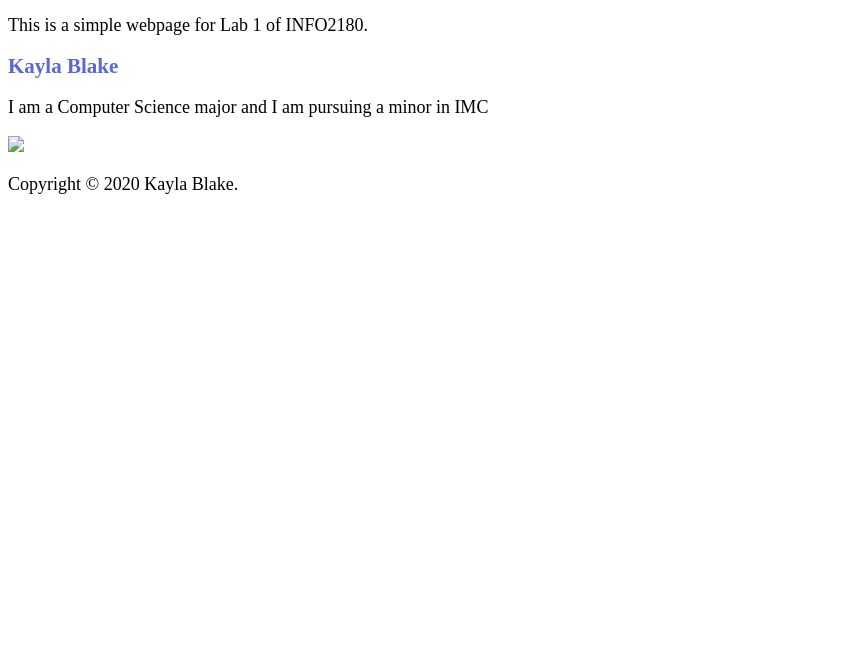
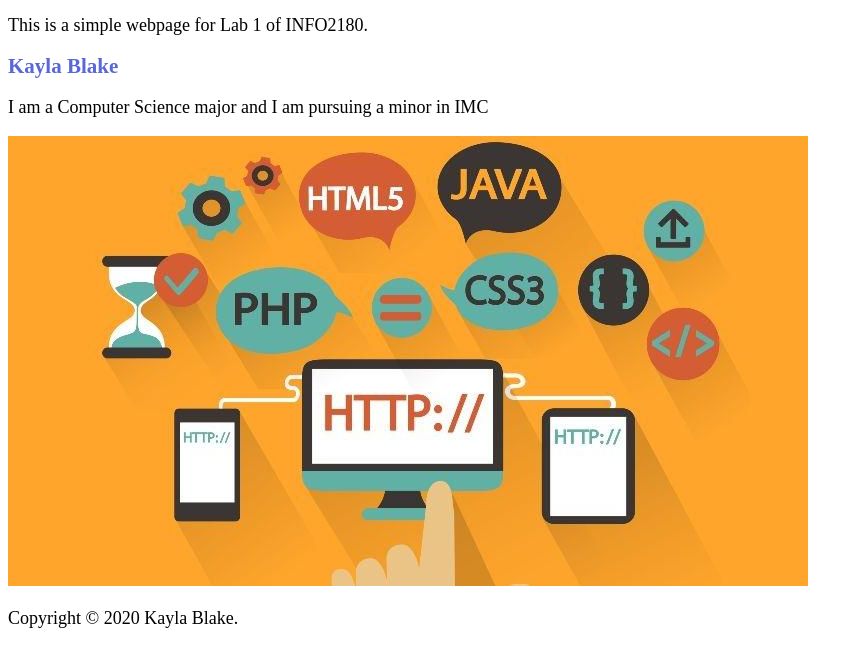
Before and after one commit to kblake16/info2180-lab1, a plain HTML site: page index.html in a window 1280 px wide. Shown: the part 46-712 px from the top of the page, without its empty margins (0-863 px from the left). Drawn offline with Linux system fonts and the light colour scheme.

Commit message:
Edit HTML file

```diff
--- a/index.html
+++ b/index.html
@@ -15,7 +15,7 @@
 	<main>
 		<h2>Kayla Blake</h2>
 		<p>I am a Computer Science major and I am pursuing a minor in IMC</p>
-		<img src="/files/2017/05/AAEAAQAAAAAAAAg8AAAAJGFhMDRkNmMyLTY5M2EtNDgwYS1iMWE4LTk2YThkYTM0ODY4OQ.jpg" atl="Image"/>
+		<img src="photo.jpg" atl="Image"/>
 	</main>
 	<footer>
 		<p>Copyright &copy; 2020 Kayla Blake.</p>
```
